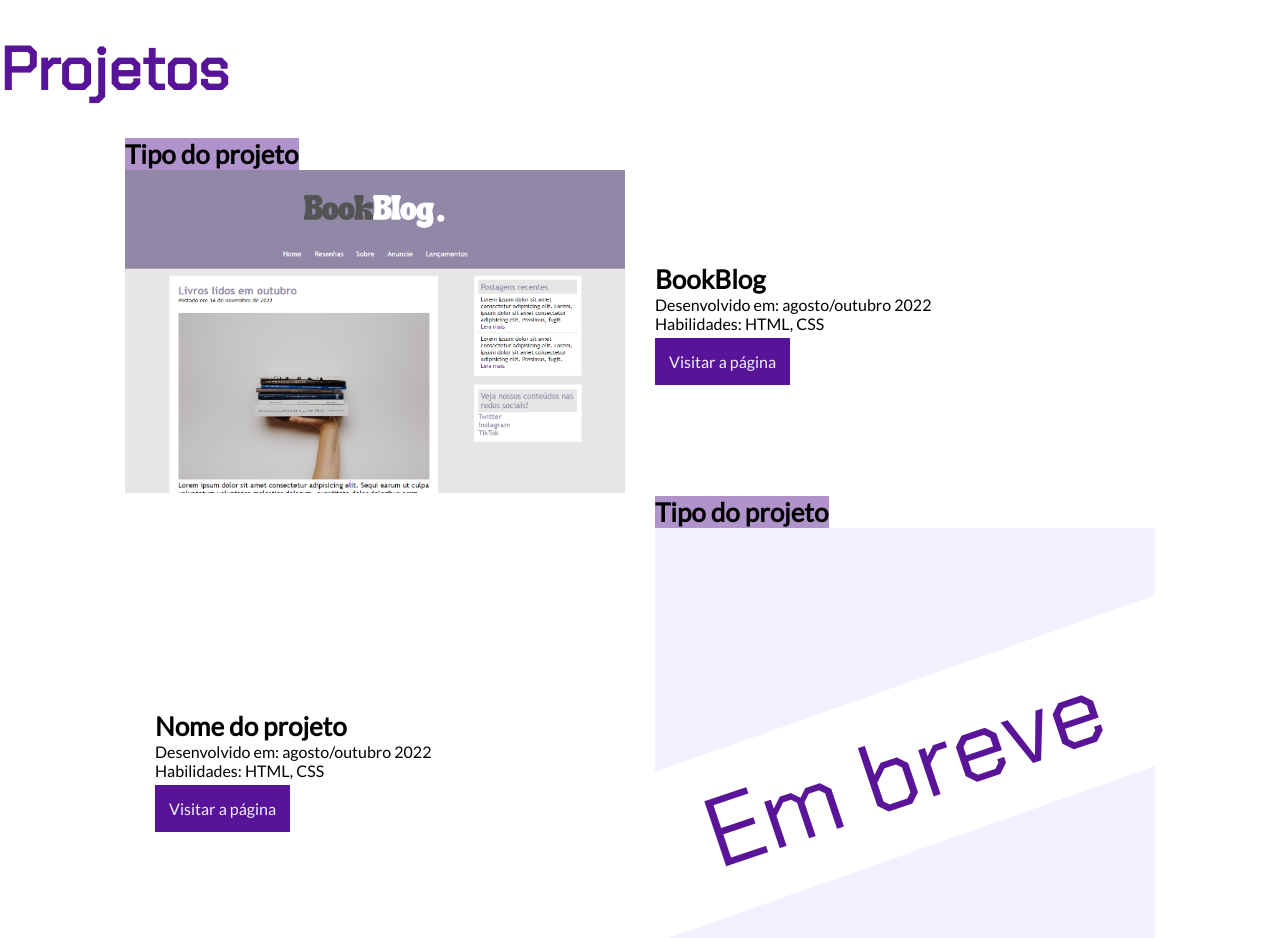
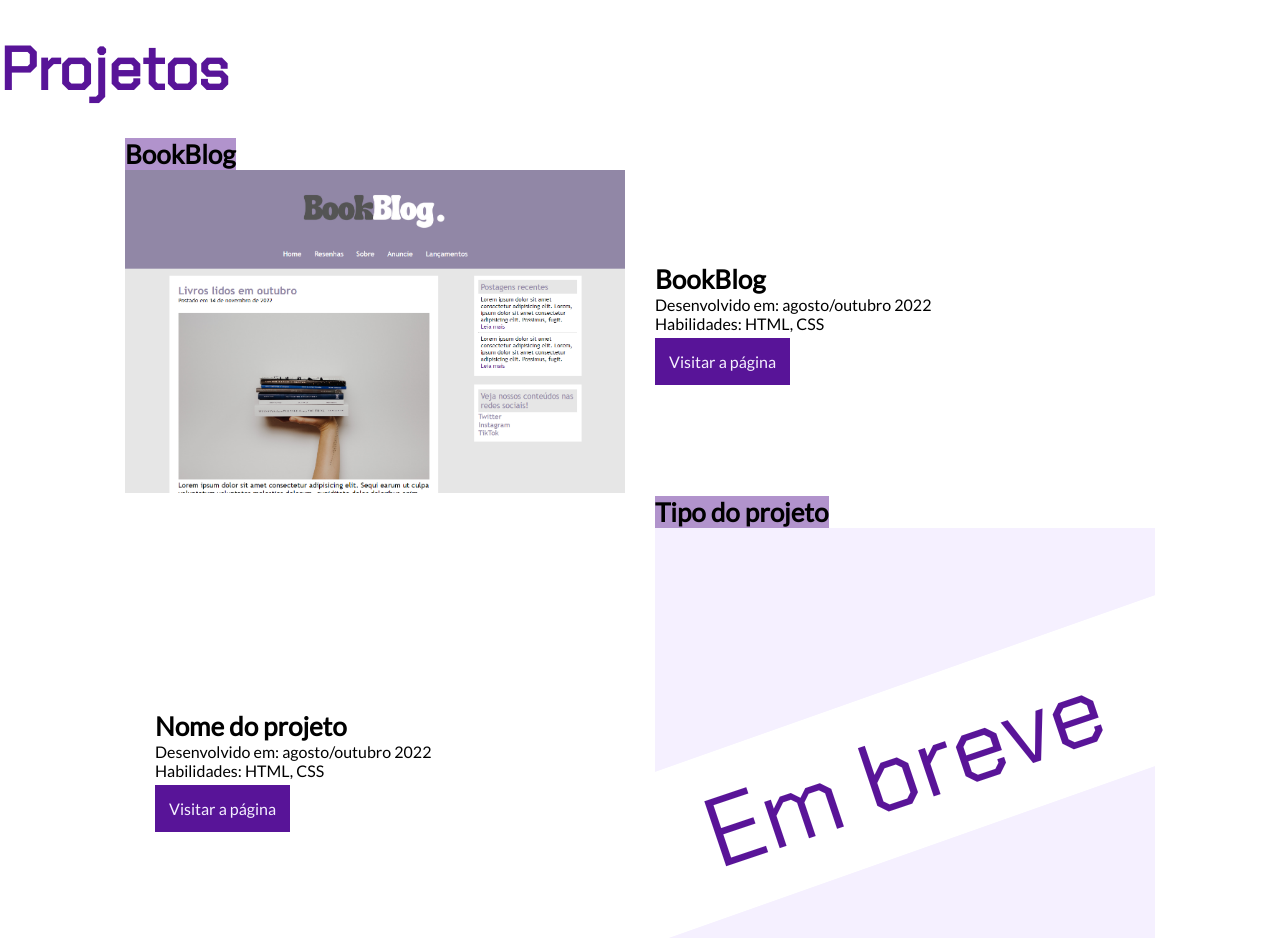
Before and after one commit to nataliahenke/aula-projeto, a plain HTML site: page index.html in a window 1280 px wide. Shown: the part 1660-2598 px from the top of the page. Drawn offline with Linux system fonts and the light colour scheme.

Commit message:
segunda versão

```diff
--- a/index.html
+++ b/index.html
@@ -69,7 +69,7 @@
         <!--primeiro projeto-->
         <div class="container-projetos">
           <div>
-            <h5>Tipo do projeto</h5>
+            <h5>BookBlog</h5>
           </br>
             <img class="projeto" src="./imagens/bookblog.png" alt="BookBlog" />
           </div>
```
